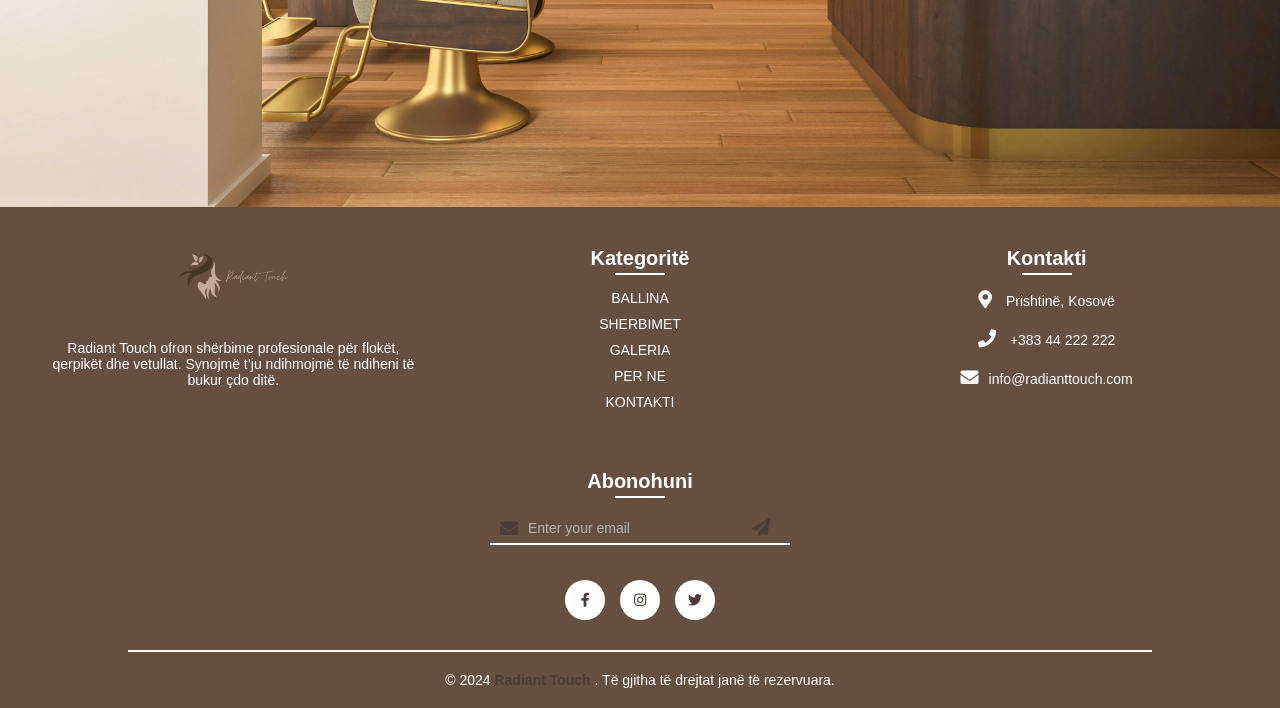
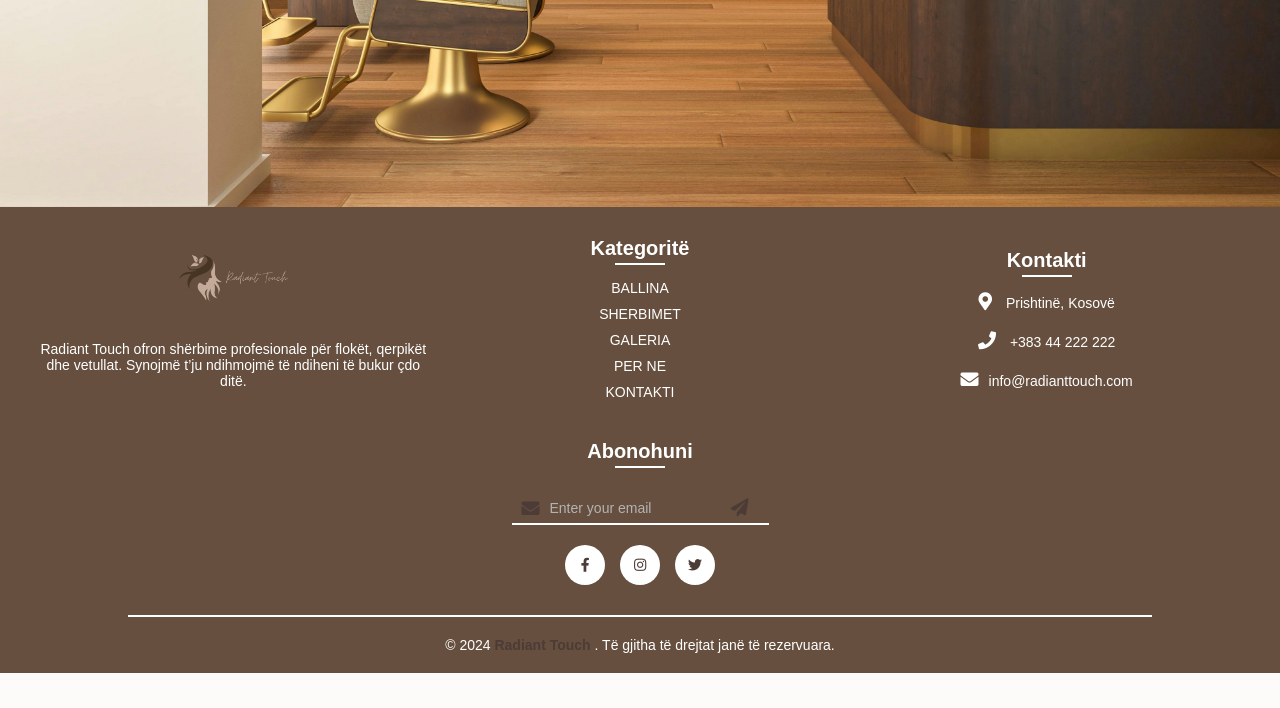
Before and after one commit to Vessa-is/UEB24_Gr19, a PHP site: page / in a window 1280 px wide. Shown: the part 3517-4225 px from the top of the page. After the commit the page ends 4190 px from the top, so only its background shows below. Run offline with PHP 8.4, Linux system fonts and the light colour scheme.

Commit message:
footer
ndryshime

```diff
--- a/index.html
+++ b/index.html
@@ -311,9 +311,9 @@
                         <button type="submit"><i class="fas fa-paper-plane"></i></button>
                     </div>
                     <div class="icons">
-                        <a href="#" class="icon"><i class="fab fa-facebook-f"></i></a>
-                        <a href="#" class="icon"><i class="fab fa-instagram"></i></a>
-                        <a href="#" class="icon"><i class="fab fa-twitter"></i></a>
+                        <a href="#" class="icon"  aria-label="Facebook"><i class="fab fa-facebook-f"></i></a>
+                        <a href="#" class="icon" aria-label="Instagram"><i class="fab fa-instagram"></i></a>
+                        <a href="#" class="icon" aria-label="Twitter" ><i class="fab fa-twitter"></i></a>
 
                     </div>
                 </form>
--- a/style.css
+++ b/style.css
@@ -2,6 +2,7 @@
     margin: 0;
     padding: 0;
     box-sizing: border-box;
+
 }
   body {
     font-family: Arial, sans-serif;
@@ -243,7 +244,6 @@ footer {
     font-size: 14px;
     font-family: Arial,sans-serif;
 }
-
 .footer-container {
     max-width: 1200px;
     margin: 0 auto;
@@ -251,6 +251,7 @@ footer {
     flex-wrap: wrap;
     justify-content: space-between;
     gap: 20px;
+    align-items: center;
 }
 .logo1 {
     width: 120px;
@@ -263,7 +264,7 @@ height: auto;
     text-align: center;
     flex: 1;
     min-width: 250px;
-    margin:20px 10px;
+    margin: 10px 0;
 }
 .footer-section h3{
     font-size: 20px;
@@ -329,11 +330,14 @@ height: auto;
     color: #fff;
     transform: rotate(10deg) scale(1.1);
 }
+.footer-section.newsletter {
+  text-align: left;
+  display: flex;
+  flex-direction: column;
+  align-items: center;
+}
 .newsletter form {
-display: flex;
-flex-direction: column;
-gap: 15px;
-align-items: center;
+margin-top: 10px;
 }
 
 .newsletter-input {
```
